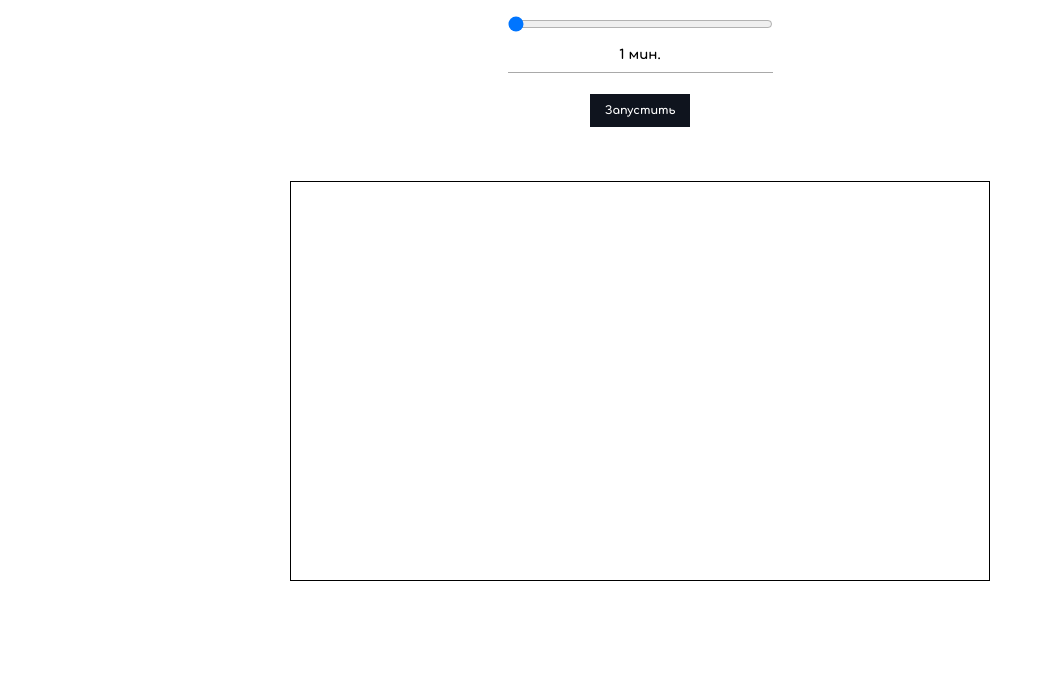
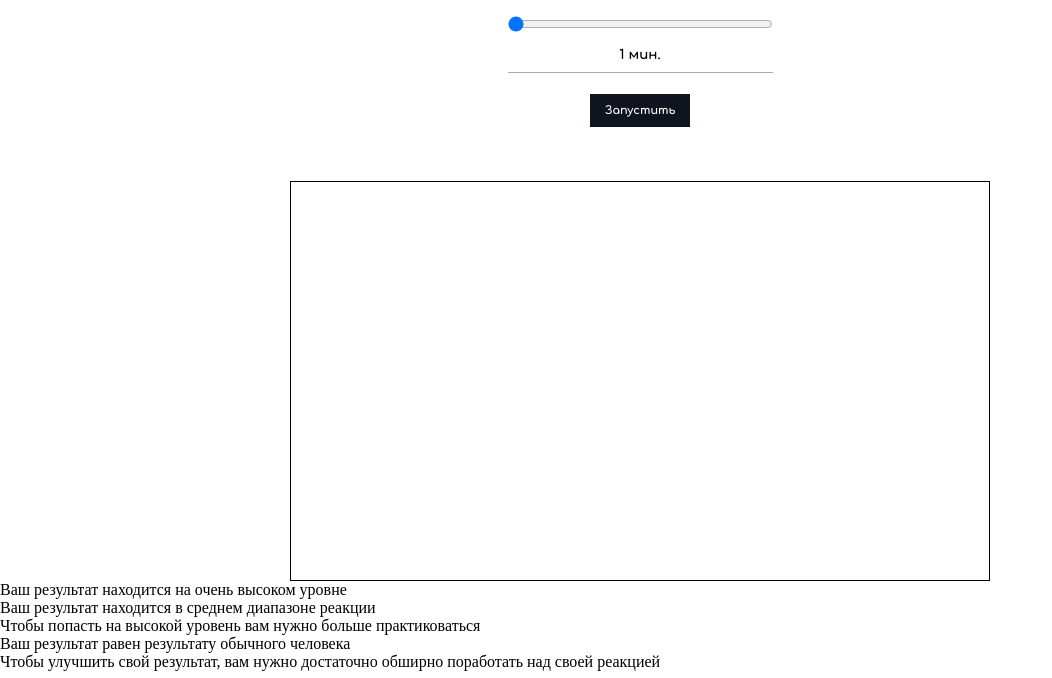
Before and after one commit to isergeich22/aim-game, a plain HTML site: page index.html in a window 1280 px wide. Shown: the part 83-761 px from the top of the page, without its empty margins (0-1052 px from the left). Drawn offline with Linux system fonts and the light colour scheme.

Commit message:
Added result block

```diff
--- a/index.html
+++ b/index.html
@@ -28,6 +28,17 @@
 
             </div>
         </div>
+        <div class="success">
+            <p>Ваш результат находится на очень высоком уровне</p>
+        </div>
+        <div class="normal">
+            <p>Ваш результат находится в среднем диапазоне реакции</p>
+            <p class="advice">Чтобы попасть на высокой уровень вам нужно больше практиковаться</p>
+        </div>
+        <div class="failed">
+            <p>Ваш результат равен результату обычного человека</p>
+            <p class="advice">Чтобы улучшить свой результат, вам нужно достаточно обширно поработать над своей реакцией</p>
+        </div>
     </section>
     <footer>
         <div class="copyright"><span>Права на игру принадлежат isergeich22</span></div>
```
